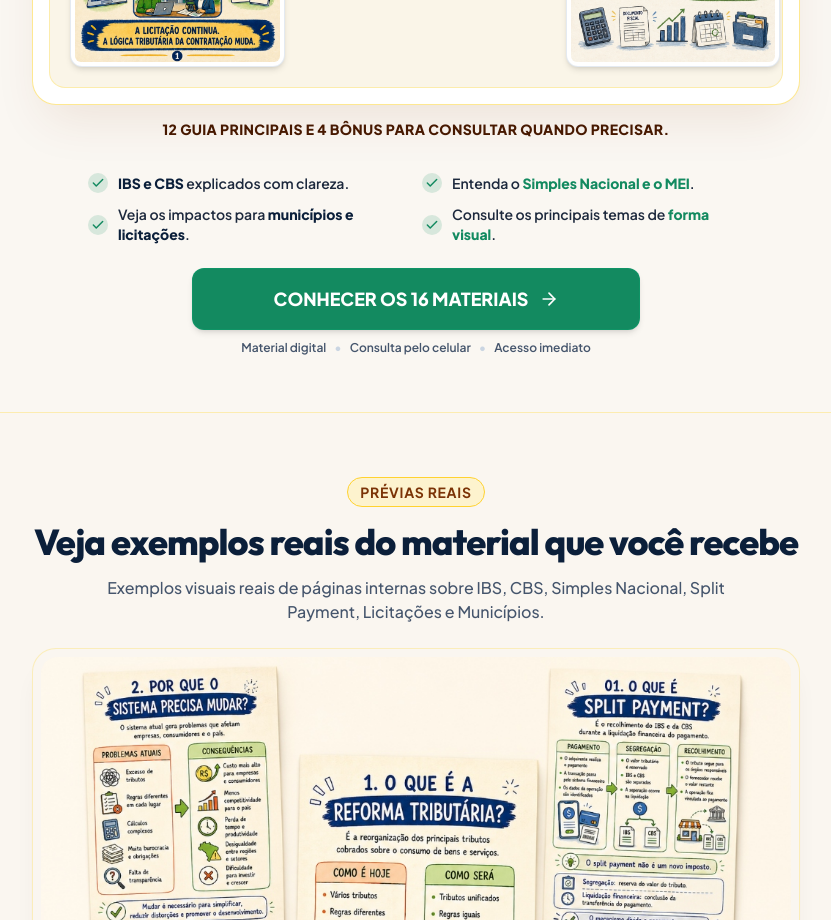
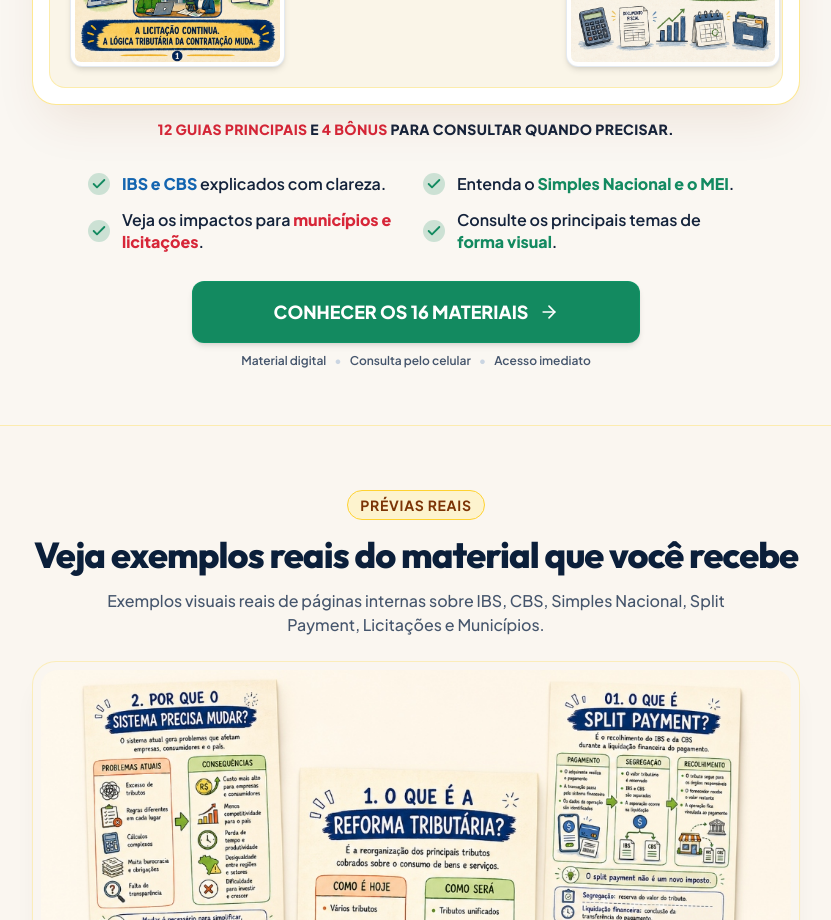
Before and after one commit to henriquecarreto/REFORMA-TRIBUTARIA, a React (Vite) app: page / in a window 1280 px wide. Shown: the part 1080-2000 px from the top of the page, without its empty margins (224-1055 px from the left). Built offline with nearby package versions, Linux system fonts and the light colour scheme.

Commit message:
fix: ajuste de cores e contraste da legenda de capas e lista de beneficios da primeira dobra

```diff
--- a/src/components/HeroSection.tsx
+++ b/src/components/HeroSection.tsx
@@ -106,48 +106,48 @@ export const HeroSection: React.FC = () => {
           </div>
 
           <div className="mt-3 text-center">
-            <span className="text-xs sm:text-sm font-extrabold text-amber-950 uppercase tracking-wide">
-              12 GUIA PRINCIPAIS E 4 BÔNUS PARA CONSULTAR QUANDO PRECISAR.
+            <span className="text-xs sm:text-sm font-extrabold text-[#14233B] tracking-wide">
+              <strong className="text-[#D72638] font-black">12 GUIAS PRINCIPAIS</strong> E <strong className="text-[#D72638] font-black">4 BÔNUS</strong> PARA CONSULTAR QUANDO PRECISAR.
             </span>
           </div>
         </div>
 
-        {/* 5. BENEFÍCIOS INTEGRADOS DIRETO AO FUNDO BEGE */}
-        <div className="w-full max-w-2xl mb-6 px-2">
-          <ul className="grid grid-cols-1 sm:grid-cols-2 gap-3 text-left">
-            <li className="flex items-center gap-2.5">
-              <div className="w-5 h-5 rounded-full bg-[#138A60]/15 text-[#138A60] flex items-center justify-center shrink-0">
-                <Check className="w-3.5 h-3.5 stroke-[2.5]" />
+        {/* 5. BENEFÍCIOS INTEGRADOS DIRETO AO FUNDO BEGE COM CORES SOLICITADAS */}
+        <div className="w-full max-w-2xl mb-7 px-2">
+          <ul className="grid grid-cols-1 sm:grid-cols-2 gap-3.5 text-left">
+            <li className="flex items-center gap-3">
+              <div className="w-5.5 h-5.5 rounded-full bg-[#138A60]/20 text-[#138A60] flex items-center justify-center shrink-0">
+                <Check className="w-4 h-4 stroke-[2.8]" />
               </div>
-              <span className="text-xs sm:text-sm font-semibold text-slate-800 leading-snug">
-                <strong className="text-[#0B1F3A]">IBS e CBS</strong> explicados com clareza.
+              <span className="text-sm sm:text-base font-semibold text-[#14233B] leading-snug">
+                <strong className="text-[#1465B0] font-extrabold">IBS e CBS</strong> explicados com clareza.
               </span>
             </li>
 
-            <li className="flex items-center gap-2.5">
-              <div className="w-5 h-5 rounded-full bg-[#138A60]/15 text-[#138A60] flex items-center justify-center shrink-0">
-                <Check className="w-3.5 h-3.5 stroke-[2.5]" />
+            <li className="flex items-center gap-3">
+              <div className="w-5.5 h-5.5 rounded-full bg-[#138A60]/20 text-[#138A60] flex items-center justify-center shrink-0">
+                <Check className="w-4 h-4 stroke-[2.8]" />
               </div>
-              <span className="text-xs sm:text-sm font-semibold text-slate-800 leading-snug">
-                Entenda o <strong className="text-[#138A60]">Simples Nacional e o MEI</strong>.
+              <span className="text-sm sm:text-base font-semibold text-[#14233B] leading-snug">
+                Entenda o <strong className="text-[#138A60] font-extrabold">Simples Nacional e o MEI</strong>.
               </span>
             </li>
 
-            <li className="flex items-center gap-2.5">
-              <div className="w-5 h-5 rounded-full bg-[#138A60]/15 text-[#138A60] flex items-center justify-center shrink-0">
-                <Check className="w-3.5 h-3.5 stroke-[2.5]" />
+            <li className="flex items-center gap-3">
+              <div className="w-5.5 h-5.5 rounded-full bg-[#138A60]/20 text-[#138A60] flex items-center justify-center shrink-0">
+                <Check className="w-4 h-4 stroke-[2.8]" />
               </div>
-              <span className="text-xs sm:text-sm font-semibold text-slate-800 leading-snug">
-                Veja os impactos para <strong className="text-[#0B1F3A]">municípios e licitações</strong>.
+              <span className="text-sm sm:text-base font-semibold text-[#14233B] leading-snug">
+                Veja os impactos para <strong className="text-[#D72638] font-extrabold">municípios e licitações</strong>.
               </span>
             </li>
 
-            <li className="flex items-center gap-2.5">
-              <div className="w-5 h-5 rounded-full bg-[#138A60]/15 text-[#138A60] flex items-center justify-center shrink-0">
-                <Check className="w-3.5 h-3.5 stroke-[2.5]" />
+            <li className="flex items-center gap-3">
+              <div className="w-5.5 h-5.5 rounded-full bg-[#138A60]/20 text-[#138A60] flex items-center justify-center shrink-0">
+                <Check className="w-4 h-4 stroke-[2.8]" />
               </div>
-              <span className="text-xs sm:text-sm font-semibold text-slate-800 leading-snug">
-                Consulte os principais temas de <strong className="text-[#138A60]">forma visual</strong>.
+              <span className="text-sm sm:text-base font-semibold text-[#14233B] leading-snug">
+                Consulte os principais temas de <strong className="text-[#138A60] font-extrabold">forma visual</strong>.
               </span>
             </li>
           </ul>
```
